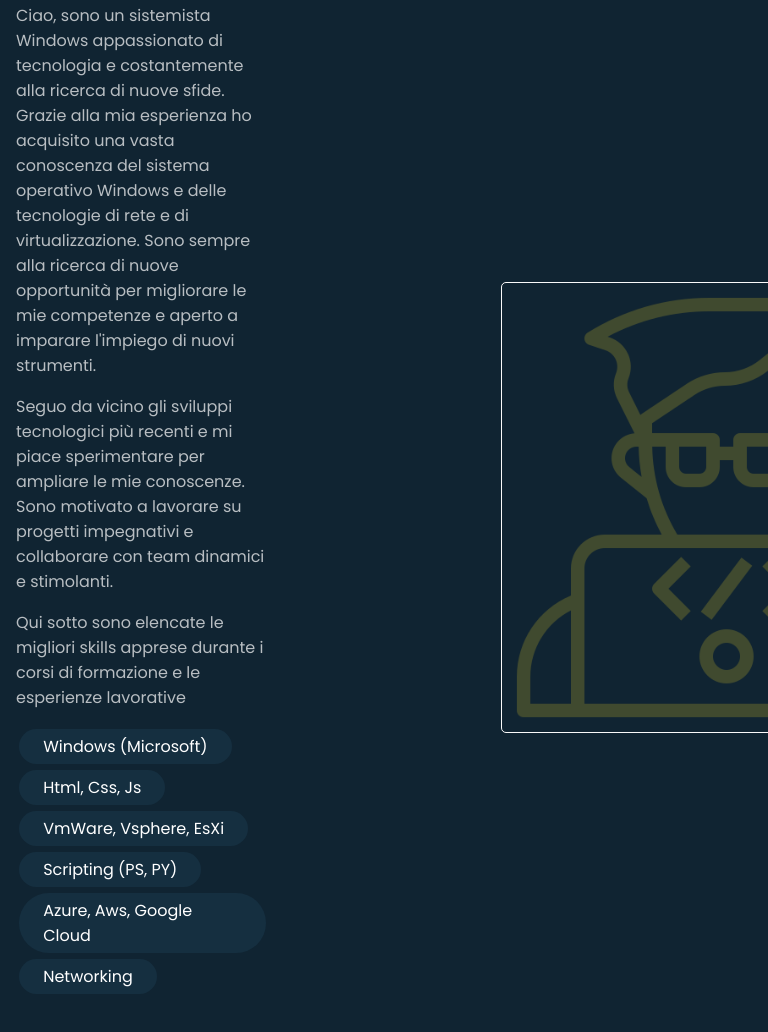
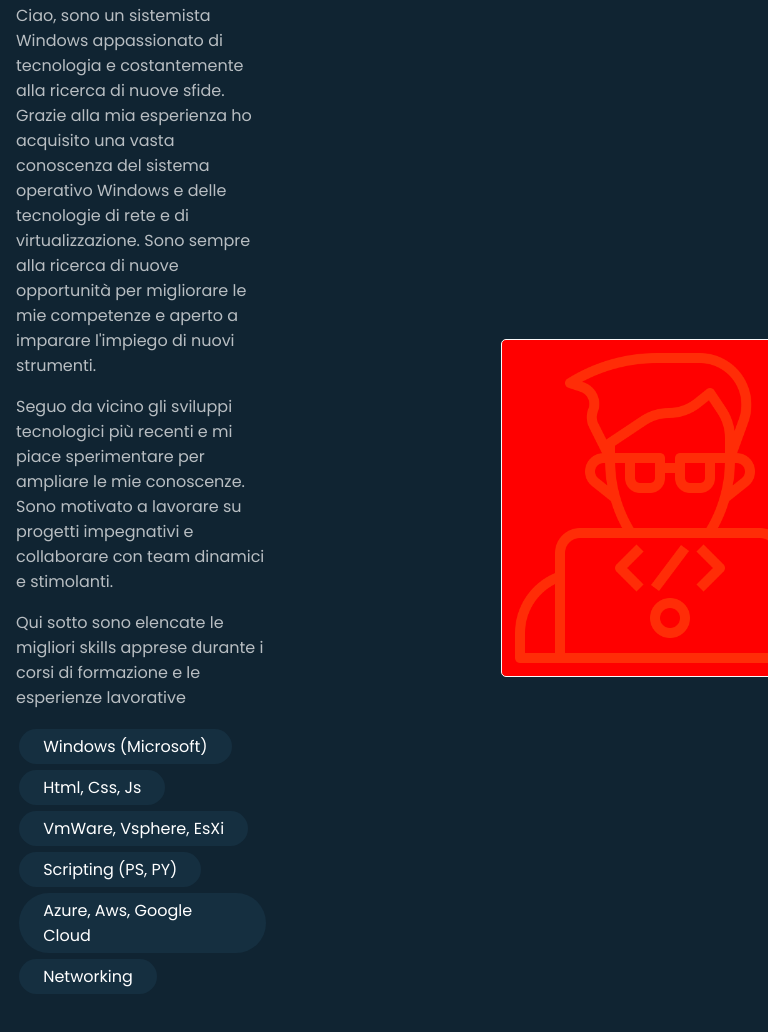
Before and after one commit to d3dd1n0/portfolio, a plain HTML site: page index.html in a window 768 px wide. Shown: the part 897-1929 px from the top of the page. Drawn offline with Linux system fonts and the light colour scheme.

Commit message:
modifica css

```diff
--- a/style.css
+++ b/style.css
@@ -214,7 +214,7 @@ section {
 }
 
 .image-wrapper {
-  width: 100%;
+  width: 75%;
   max-width: 100%;
   height: auto;
   padding: 0.5em;
@@ -393,6 +393,10 @@ footer p {
       max-width: 100%;
       height: auto;
     }
+
+    .image-wrapper {
+      background-color: red;
+    }
   }
 
   nav {
```
